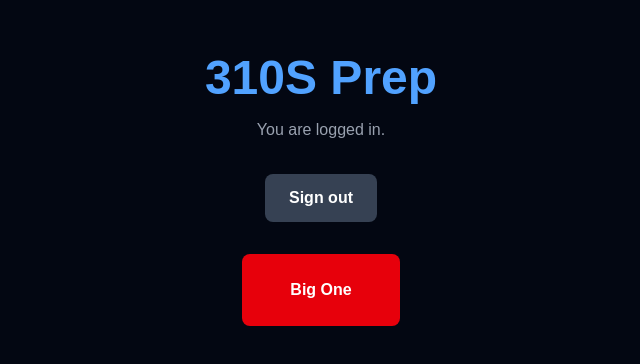
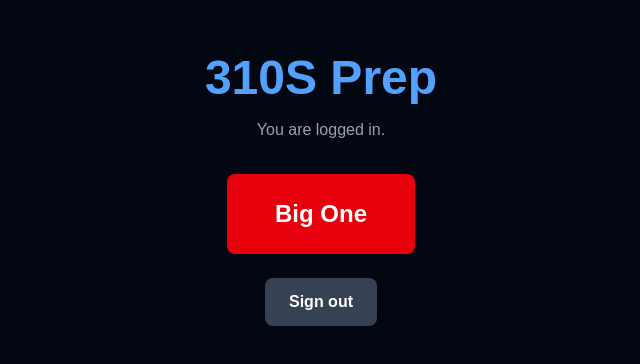
Before and after one commit to QuarkZebra/my-app, a Next.js app: page / in a window 1280 px wide. Shown: the part 210-574 px from the top of the page, without its empty margins (319-959 px from the left). Built offline with nearby package versions, Linux system fonts and the light colour scheme; no server answers.

Commit message:
red button

```diff
--- a/app/page.tsx
+++ b/app/page.tsx
@@ -1,12 +1,45 @@
 'use client'
 
+import { useState, useEffect } from 'react'
 import { createClient } from './lib/supabase'
 
 export default function Home() {
+  const [showBig, setShowBig] = useState(false)
+  const [showMedium, setShowMedium] = useState(false)
+
+  useEffect(() => {
+    async function checkMetadata() {
+      const supabase = createClient()
+      const { data: { user } } = await supabase.auth.getUser()
+      const bigClicked = user?.user_metadata?.big_clicked === true
+      if (bigClicked) {
+        setShowBig(false)
+        setShowMedium(true)
+      } else {
+        setShowBig(true)
+        setShowMedium(false)
+      }
+    }
+    checkMetadata()
+  }, [])
+
   async function handleSignOut() {
     const supabase = createClient()
     await supabase.auth.signOut()
     window.location.href = '/login'
+  }
+
+  async function handleBigClick() {
+    const supabase = createClient()
+    await supabase.auth.updateUser({
+      data: { big_clicked: true }
+    })
+    setShowBig(false)
+    setShowMedium(true)
+  }
+
+  function handleMediumClick() {
+    setShowMedium(false)
   }
 
   return (
@@ -14,18 +47,31 @@ export default function Home() {
       <div className="text-center">
         <h1 className="text-5xl font-bold text-blue-400 mb-4">310S Prep</h1>
         <p className="text-gray-400 mb-8">You are logged in.</p>
+
+        {showBig && (
+          <button
+            onClick={handleBigClick}
+            className="bg-red-600 hover:bg-red-500 text-white font-bold py-6 px-12 text-2xl rounded-lg transition-colors mb-6 block mx-auto"
+          >
+            Big One
+          </button>
+        )}
+
+        {showMedium && (
+          <button
+            onClick={handleMediumClick}
+            className="bg-red-300 hover:bg-red-200 text-red-900 font-bold py-3 px-8 text-base rounded-lg transition-colors mb-6 block mx-auto"
+          >
+            Medium one
+          </button>
+        )}
+
         <button
           onClick={handleSignOut}
           className="bg-gray-700 hover:bg-gray-600 text-white font-bold py-3 px-6 rounded-lg transition-colors"
         >
           Sign out
         </button>
-         <p className="text-gray-400 mb-8"> </p>
-        <button
-          className="text-10xl bg-red-600 hover:bg-red-400 text-white font-bold py-6 px-12 rounded-lg transition-colors"
-        >
-          Big One
-        </button>
       </div>
     </main>
   )
```
